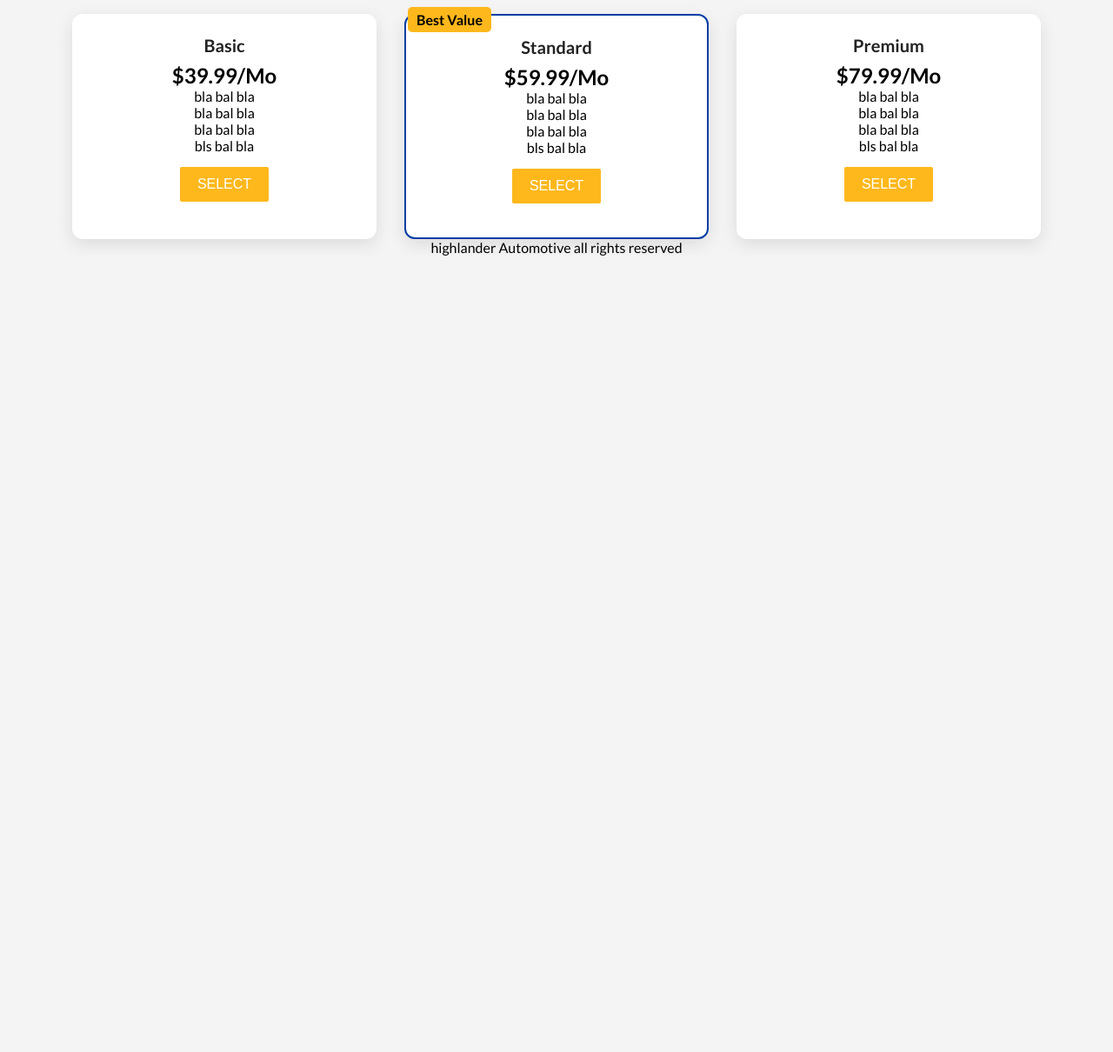
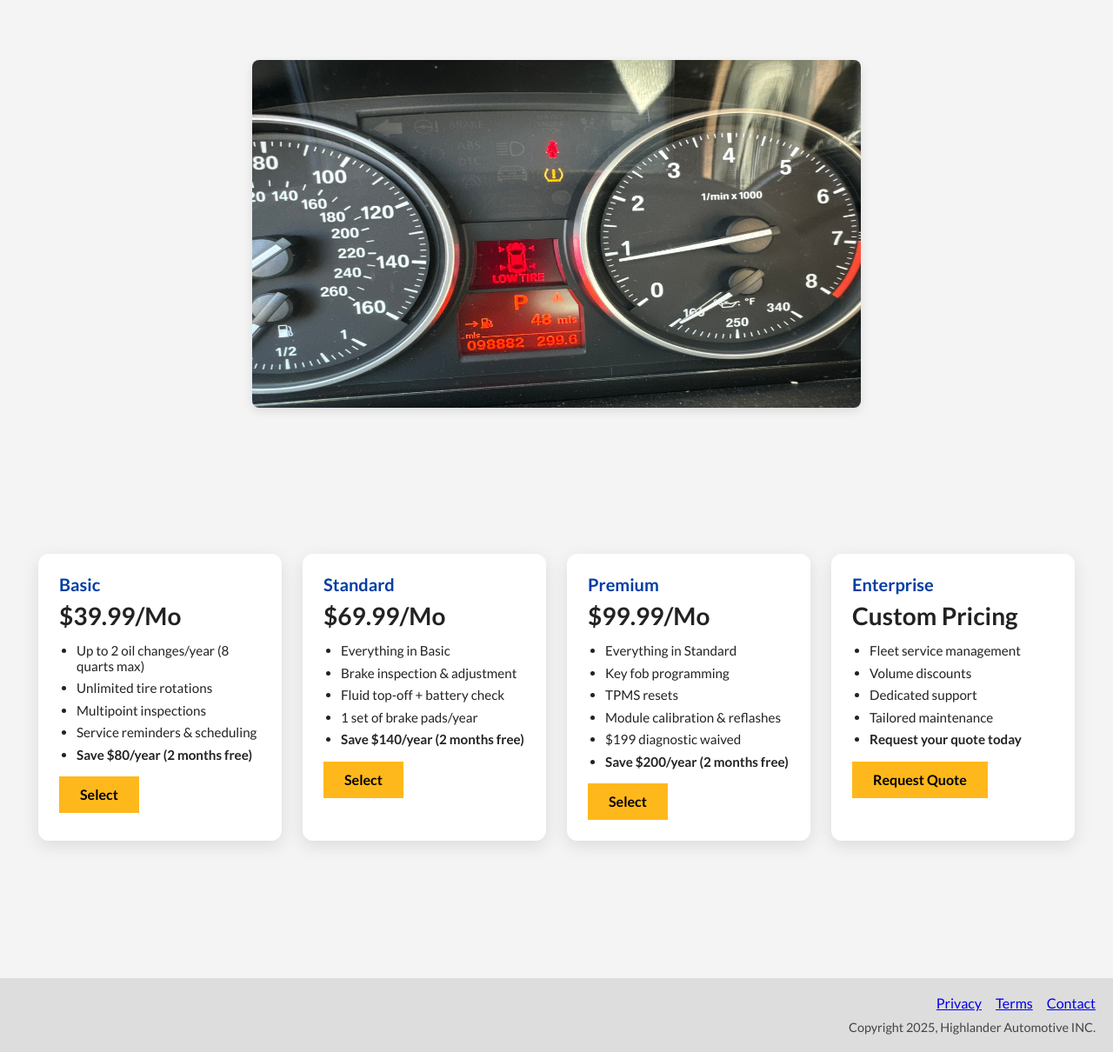
Before and after one commit to kdrid001/highlanderautomotive, a plain HTML site: page frontend/landing/index.html in a window 1280 px wide. Shown: the part 1100-2310 px from the top of the page at 87% size. Before the commit the page ends 1394 px from the top, so only its background shows below. Drawn offline with nearby package versions, Linux system fonts and the light colour scheme.

Commit message:
Finalized layout and styling updates before footer work

```diff
--- a/frontend/landing/index.html
+++ b/frontend/landing/index.html
@@ -9,25 +9,31 @@
 
     <link rel="stylesheet" href="styles.css">
     <link rel="stylesheet" href="https://cdnjs.cloudflare.com/ajax/libs/font-awesome/6.7.2/css/all.min.css" integrity="sha512-Evv84Mr4kqVGRNSgIGL/F/aIDqQb7xQ2vcrdIwxfjThSH8CSR7PBEakCr51Ck+w+/U6swU2Im1vVX0SVk9ABhg==" crossorigin="anonymous" referrerpolicy="no-referrer" />
+
+    <!-- <link rel="stylesheet" href="https://unpkg.com/@picocss/pico@1.*/css/pico.min.css"> -->
+    <link rel="stylesheet" href="https://cdnjs.cloudflare.com/ajax/libs/normalize/8.0.1/normalize.min.css"
+
+
 </head>
 <body>
-    <header class="landing-header">
-        <div class="branding">
-            <img src="high_lockup_color.svg" alt="Highlander Automotive Logo" class="logo">
-            <div class="headline">
+    <header class="hero-header">
+        <img src="high_mark_color.svg" alt="Highlander Automotive Logo" class="hero-logo">
         <h1>Highlander Automotive</h1>
-                <p class="tagline">Reliable Auto Repair & Maintenance Subscription Plans</p>
-            </div>
-        </div>
+        <p class="hero-tagline">Reliable Auto Repair & Maintenance Subscription Plans</p>
     </header>
-
+    <main class="container">
         <section class="email-signup">
             <h2>Join Our Highlander Care List</h2>
             <p>Get exclusive discounts & updates on maintenance & repairs!</p>
-        <form id="email-form">
-            <input type="email" id="email" placeholder="Enter your email" required>
-            <button type="submit">Sign Up</button>
-        </form>
+
+            <iframe
+                src="https://embeds.beehiiv.com/fb9abfe8-4666-4a12-9e51-e69e59a4fd61?slim=true" data-test-id="beehiiv-embed"
+                height="52"
+                frameborder="0"
+                scrolling="no"
+                style="width: 100%; margin: 10px 0; border-radius: 0px !important; background-color: transparent;">
+            </iframe>
+
             <p id="confirmation" style="display:none;">Thank you for signing up!</p>
         </section>
 
@@ -60,54 +66,90 @@
                 </div>
             </div>
         </section>
+            <div class="thumbnail-img">
+                <img src="assets/gauge_cluster.JPEG" alt="instrument gauges with all lights on" class="hero-divider" width="600px" height="400px">
+            </div>
+        <section>
+
+        </section>
 
         <section id="pricing">
-        <div class="product" id="basic">
-            <div class="level">
+            <div class="pricing-wrapper">
+                <div class="pricing-grid">
+                <div class="product">
                     <h3>Basic</h3>
+                    <h2>$39.99/Mo</h2>
+                    <ul>
+                    <li>Up to 2 oil changes/year (8 quarts max)</li>
+                    <li>Unlimited tire rotations</li>
+                    <li>Multipoint inspections</li>
+                    <li>Service reminders & scheduling</li>
+                    <li><strong>Save $80/year (2 months free)</strong></li>
+                    </ul>
+                    <a href="https://buy.stripe.com/test_3cs5kPde57CX4aA7ss" target="_blank" rel="noopener no-referrer">
+                        <button class="btn">Select</button>
+                    </a>
                 </div>
-            <h2>$39.99/Mo</h2>
-            <ol>
-                <li>bla bal bla</li>
-                <li>bla bal bla</li>
-                <li>bla bal bla</li>
-                <li>bls bal bla</li>
-            </ol>
+
+                <div class="product highlighted">
+                    <div class="badge">Most Popular</div>
+                    <h3>Standard</h3>
+                    <h2>$69.99/Mo</h2>
+                    <ul>
+                    <li>Everything in Basic</li>
+                    <li>Brake inspection & adjustment</li>
+                    <li>Fluid top-off + battery check</li>
+                    <li>1 set of brake pads/year</li>
+                    <li><strong>Save $140/year (2 months free)</strong></li>
+                    </ul>
+                    <a href="https://buy.stripe.com/test_cN23cHa1Tg9t8qQcMN" target="_blank" rel="noopener no-referrer">
                         <button class="btn">Select</button>
+                    </a>
                 </div>
-        <div class="product standard">
-            <div class="badge">Best Value</div>
-            <div class="level">
-                <h3>Standard</h3>
+
+                <div class="product">
+                    <h3>Premium</h3>
+                    <h2>$99.99/Mo</h2>
+                    <ul>
+                    <li>Everything in Standard</li>
+                    <li>Key fob programming</li>
+                    <li>TPMS resets</li>
+                    <li>Module calibration & reflashes</li>
+                    <li>$199 diagnostic waived</li>
+                    <li><strong>Save $200/year (2 months free)</strong></li>
+                    </ul>
+                    <a href="https://buy.stripe.com/test_cN23cHa1Tg9t8qQcMN" target="_blank" rel="noopener no-referrer">
+                        <button class="btn">Select</button>
+                    </a>
                 </div>
-            <h2>$59.99/Mo</h2>
-            <ol>
-                <li>bla bal bla</li>
-                <li>bla bal bla</li>
-                <li>bla bal bla</li>
-                <li>bls bal bla</li>
-            </ol>
-            <button class="btn">Select</button>
+
+                <div class="product">
+                    <h3>Enterprise</h3>
+                    <h2>Custom Pricing</h2>
+                    <ul>
+                    <li>Fleet service management</li>
+                    <li>Volume discounts</li>
+                    <li>Dedicated support</li>
+                    <li>Tailored maintenance</li>
+                    <li><strong>Request your quote today</strong></li>
+                    </ul>
+                    <button class="btn">Request Quote</button>
                 </div>
-        <div class="product" id="Premium">
-            <div class="level">
-                <h3>Premium</h3>
                 </div>
-            <h2>$79.99/Mo</h2>
-            <ol>
-                <li>bla bal bla</li>
-                <li>bla bal bla</li>
-                <li>bla bal bla</li>
-                <li>bls bal bla</li>
-            </ol>
-            <button class="btn">Select</button>
             </div>
           </section>
+
+    </main>
 
     <script src="script.js"></script>
 </body>
 
 <footer>
-    highlander Automotive all rights reserved
+    <ul>
+        <li><a href="#">Privacy</a></li>
+        <li><a href="#">Terms</a></li>
+        <li><a href="#">Contact</a></li>
+    </ul>
+    <span>Copyright 2025, Highlander Automotive INC.</span>
 </footer>
 </html>
--- a/frontend/landing/styles.css
+++ b/frontend/landing/styles.css
@@ -1,5 +1,4 @@
-/** Layout Styling **/
-
+/* General Reset and Layout */
 @import 'https://fonts.googleapis.com/css?family=Lato:400,700';
 
 * {
@@ -8,81 +7,49 @@
   box-sizing: border-box;
 }
 
-.branding {
-    display: flex;
-    align-items: center;
-    gap: 1.5rem;
-    flex-wrap: wrap;
-    max-width: 900px;
-    margin: 0 auto;
-    text-align: left;
+body {
+  font-family: 'Lato', Arial, sans-serif;
+  background-color: #f4f4f4;
+  color: #222;
 }
 
-.landing-header {
-    background-color: #e5e5e5;
-    padding: 2rem 1rem;
-    display: flex;
-    justify-content: center;
-    border-bottom: 1px solid #ccc;
+.container {
+  max-width: 1000px;
+  margin: 0 auto;
+  padding: 0 1rem;
 }
 
-.headline h1 {
-    font-size: 2rem;
-    color: #003da5;
-    margin-bottom: 0.25rem;
+.hero-header {
+  text-align: center;
+  padding: 2.5rem 1rem;
 }
 
-.tagline {
+.hero-logo {
+  max-width: 300px;
+  margin-bottom: 0.5rem;
+}
+
+.hero-header h1 {
+  font-size: 2.5rem;
+  color: #003da5;
+  margin-top: 0;
+}
+
+.hero-tagline {
   font-size: 1rem;
   color: #444;
   font-style: italic;
 }
 
-body {
-    font-family: 'Lato', Arial, sans-serif;
-    text-align: center;
-    margin: 0;
-    padding: 0;
-    background-color: #f4f4f4;
-}
-
-li {
-    list-style: none;
-}
-
-.btn {
-    padding: 0 20px;
-    height: 40px;
-    font-size: 1em;
-    font-weight: 900;
-    text-transform: uppercase;
-    border: 3px black solid;
-    border-radius: 2px;
-    background: transparent;
-    cursor: pointer;
-}
-
-.grid {
-    display: flex;
-    align-items: center;
-    margin: 1.5rem auto;
-    padding: 0 2rem;
-    max-width: 800px;
-}
-
-@media (max-width: 600px) {
-    header {
-        flex-wrap: wrap;
-    }
-}
-
 .email-signup {
   margin: 50px auto;
   padding: 20px;
-    width: 50%;
+  width: 90%;
+  max-width: 650px;
   background: white;
   border-radius: 10px;
-    box-shadow: 0px 0px 10px rgba(0, 0, 0, 0.1);
+  box-shadow: 0 0 10px rgba(0,0,0,0.1);
+  text-align: center;
 }
 
 input[type="email"] {
@@ -99,145 +66,168 @@ button {
   cursor: pointer;
 }
 
+/* Features Section */
 #features {
-    margin-top: 30px;
+  margin-top: 3rem;
+  padding: 3rem 1rem;
 }
 
-#features .icon {
+.thumbnail-img {
+    display: flex;
+    justify-content: center;
+}
+
+.grid {
+  display: flex;
+  align-items: center;
+  margin: 1.5rem auto;
+  max-width: 800px;
+}
+
+.icon {
   display: flex;
   align-items: center;
   justify-content: center;
   width: 20vw;
-    color: #ffb81c
+  color: #ffb81c;
+}
+
+.desc {
+  width: 80vw;
+  text-align: left;
 }
 
 @media (max-width: 550px) {
-    #features .icon {
+  .icon {
     display: none;
+  }
+  .desc {
+    width: 100%;
+    text-align: center;
+    height: auto;
+    padding: 0;
   }
 }
 
-#features .desc {
-    text-align: left;
-    width: 80vw;
+/* Pricing Section */
+#pricing {
+  background-color: #f4f4f4;
+  padding: 4rem 1rem;
 }
 
-@media (max-width: 550px) {
-    #features .desc {
-        width: 100%;
-        text-align: center;
-        padding: 0;
-        height: 150px;
-    }
+.pricing-wrapper {
+    display: flex;
+    justify-content: center;
+    padding: 0 1rem;
 }
 
-@media (max-width: 650px) {
-    #features {
-        margin-top: 0;
-    }
-}
-
-#pricing {
-    margin-top: 60px;
-    display: flex;
-    flex-direction: row;
-    justify-content: center;
-    gap: 2rem;
-    flex-wrap: wrap;
-}
-
-@media (max-width: 800px) {
-    #pricing {
-        flex-direction: column;
+.pricing-grid {
+  display: grid;
+  grid-template-columns: repeat(auto-fit, minmax(280px, 1fr));
   gap: 1.5rem;
-        align-items: center;
-    }
-}
-
-.product-grid {
-    display: flex;
-    flex-direction: column;
-    gap: 2rem;
-    align-items: center;
-    text-align: center;
-    width: calc(100% /3);
+  max-width: 1400px;
   margin: 4rem auto;
-    border: 1px solid #000;
-    border-radius: 3px;
-    justify-content: center;
-    margin: 4rem auto;
-    padding: 0 2rem;
+  padding: 0 1rem;
+  box-sizing: border-box;
 }
 
 .product {
+        display: block; /* ← Remove or override "flex" */
+        min-width: 0; /* Prevents overflow */
+        width: 100%;
+        max-width: 330px;
+        padding: 1.5rem;
+        margin: 0 auto;
         background-color: #fff;
-    padding: 1.5rem;
         border-radius: 12px;
         box-shadow: 0 6px 20px rgba(0, 0, 0, 0.1);
-    width: 100%;
-    max-width: 350px;
-    transition: transform 0.2s ease;
-}
-
-.product-wrapper {
-    background-color: #e5e5e5;
-    padding: 4rem 0;
-    margin-top: 2rem;
+        box-sizing: border-box;
       }
 
 .product:hover {
   transform: translateY(-6px);
 }
 
-.level h3 {
+.product h3 {
   font-size: 1.25rem;
   margin-bottom: 0.5rem;
-    color: #222;
+  color: #003da5;
 }
 
-.product > button:hover {
-    background-color: #003da5;
-    transition: background-color 1s;
-    transition-behavior: normal;
-    transition-duration: 1s;
-    transition-timing-function: ease;
-    transition-delay: 0s;
-    transition-property: background-color;
+.product h2 {
+  font-size: 1.75rem;
+  margin-bottom: 1rem;
 }
 
-@media (max-width: 800px) {
-    #pricing {
-        flex-direction: column;
+.product ul {
+  padding-left: 1.25rem;
+  margin-bottom: 1rem;
 }
 
-    .product {
-        max-width: 300px;
-        width: 100%;
-        margin: 0 auto;
-        margin-bottom: 10px;
-    }
+.product li {
+  margin-bottom: 0.5rem;
+  font-size: 0.95rem;
 }
 
-.product > button {
-    border: 0;
-    margin: 15px 0;
+.product .btn {
+  align-self: flex-start;
+  padding: 0.75rem 1.5rem;
   background-color: #ffb81c;
-    font-weight: 400;
+  color: #000;
+  font-weight: bold;
+  border: none;
+  cursor: pointer;
+}
+
+.product.standard {
+  border: 2px solid #003da5;
 }
 
 .badge {
+  position: absolute;
+  top: -12px;
+  right: 10px;
   background-color: #ffb81c;
   color: #000;
   font-weight: bold;
   padding: 5px 10px;
   border-radius: 5px;
-    position: absolute;
-    top: -10px;
-    left: 50px;
-    transform: translateX(-50%);
+  font-size: 0.8rem;
+  z-index: 2;
 }
 
-.product.standard {
-    position: relative;
-    border: 2px solid #003da5;
+.hero-divider {
+  width: 100%;
+  max-width: 700px;
+  margin: 40px auto;
+  border-radius: 8px;
+  box-shadow: 0 4px 12px rgba(0,0,0,0.1);
 }
+
+/* Footer */
+footer {
+  margin-top: 30px;
+  background-color: #ddd;
+  padding: 20px;
+  text-align: right;
+}
+
+footer ul {
+  display: flex;
+  justify-content: flex-end;
+  padding: 0;
+  list-style: none;
+  margin-bottom: 0.5rem;
+
+}
+
+footer ul li {
+  margin-left: 1rem;
+  color: #000;
+  text-decoration: none;
+}
+
+footer span {
+  font-size: 0.9em;
+  color: #444;
+}
```
Also changed, not shown: frontend/landing/assets/gauge_cluster.JPEG (added), frontend/landing/high_mark_color.svg (added), 1 other file. Lines whose indentation alone changed are shown as unchanged.
